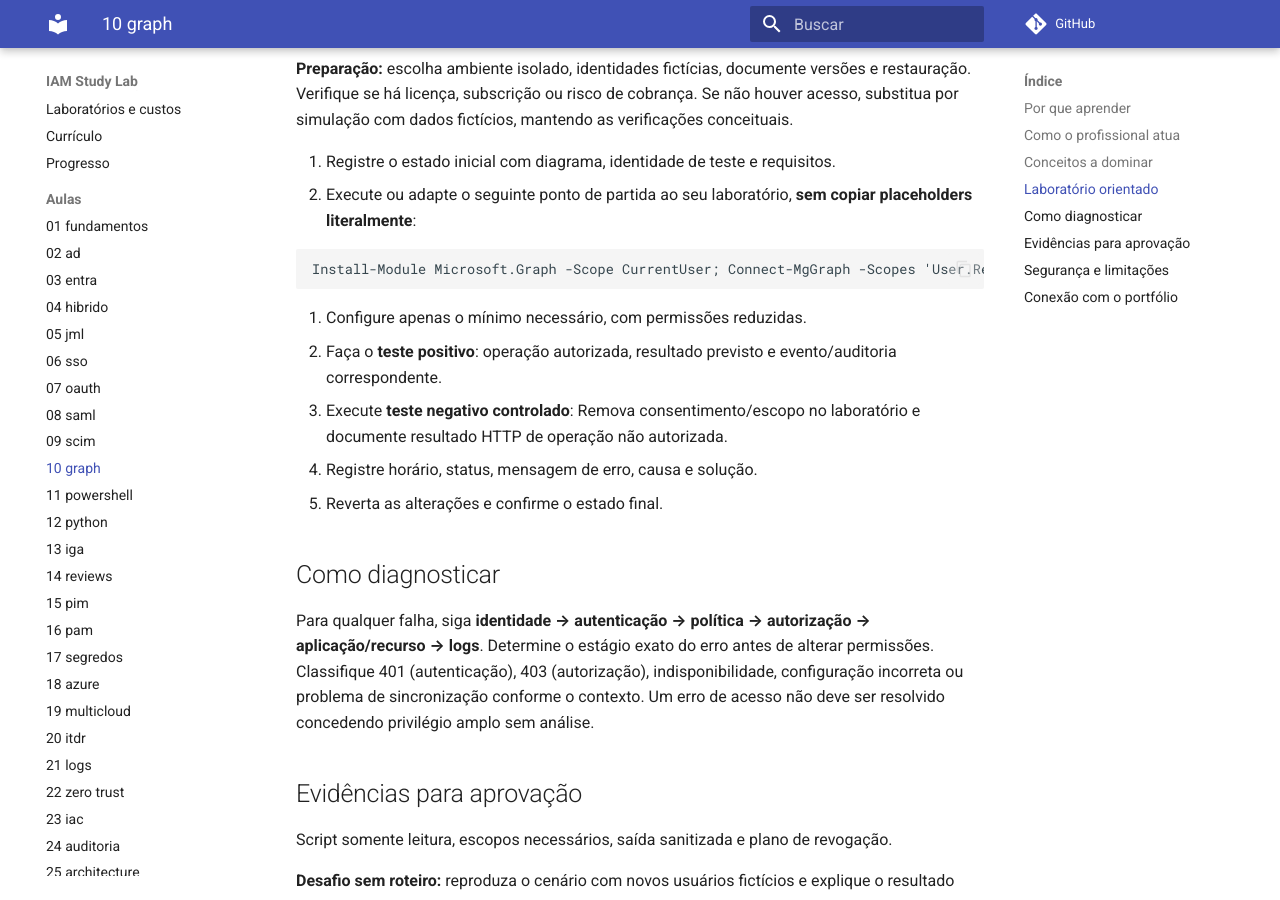
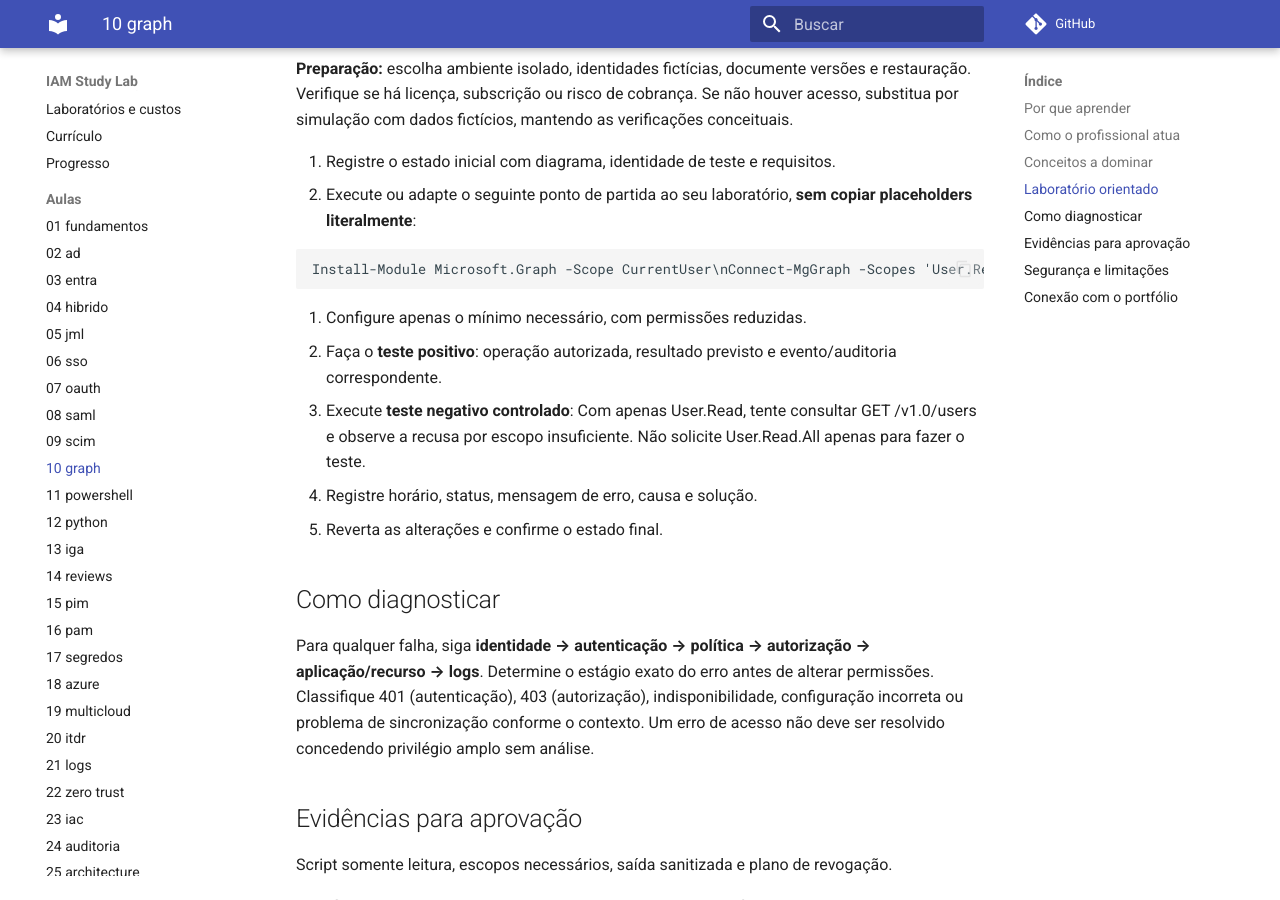
Before and after one commit to lpraxedess/Roadmap-Study, an MkDocs documentation site: the page built from docs/modulos/10-graph.md, in a window 1280 px wide and 900 px high, scrolled down 1078 px. Built offline with MkDocs 1.6.1 and Material for MkDocs 9.7.7, drawn with Linux system fonts in a browser that asks for light colours; comment, search, counter and statistics services are not loaded.

Commit message:
fix: auditoria e correções de segurança, busca, Graph e publicação
* fix: sanitize course HTML, correct Graph permissions, improve navigation and CI permissions

* docs: record audit findings, fixes and remaining pedagogical gaps

* fix: remove escaped newline in catalog and enable cross-category search

* fix: repair JavaScript newlines found by CI syntax validation

* fix: import bleach sanitizer required by build

* fix: repair validation script newlines

````diff
--- a/docs/modulos/10-graph.md
+++ b/docs/modulos/10-graph.md
@@ -35,12 +35,12 @@ Executar consultas com menor privilégio e saber quando usar identidade gerencia
 2. Execute ou adapte o seguinte ponto de partida ao seu laboratório, **sem copiar placeholders literalmente**:
 
 ```text
-Install-Module Microsoft.Graph -Scope CurrentUser; Connect-MgGraph -Scopes 'User.Read'; Get-MgContext; Get-MgUser -Top 1
+Install-Module Microsoft.Graph -Scope CurrentUser\nConnect-MgGraph -Scopes 'User.Read'\nGet-MgContext\nInvoke-MgGraphRequest -Method GET -Uri 'https://graph.microsoft.com/v1.0/me'\nDisconnect-MgGraph
 ```
 
 3. Configure apenas o mínimo necessário, com permissões reduzidas.
 4. Faça o **teste positivo**: operação autorizada, resultado previsto e evento/auditoria correspondente.
-5. Execute **teste negativo controlado**: Remova consentimento/escopo no laboratório e documente resultado HTTP de operação não autorizada.
+5. Execute **teste negativo controlado**: Com apenas User.Read, tente consultar GET /v1.0/users e observe a recusa por escopo insuficiente. Não solicite User.Read.All apenas para fazer o teste.
 6. Registre horário, status, mensagem de erro, causa e solução.
 7. Reverta as alterações e confirme o estado final.
 
--- a/requirements-docs.txt
+++ b/requirements-docs.txt
@@ -1,3 +1,4 @@
 Markdown>=3.6,<4
 Pygments>=2.18,<3
 ghp-import>=2.1,<3
+bleach>=6.1,<7
````
Also changed, not shown: docs/auditoria-2026.md (added, +40 -0 lines), site/app.js, site/build.py, site/check_build.py, 1 other file.
